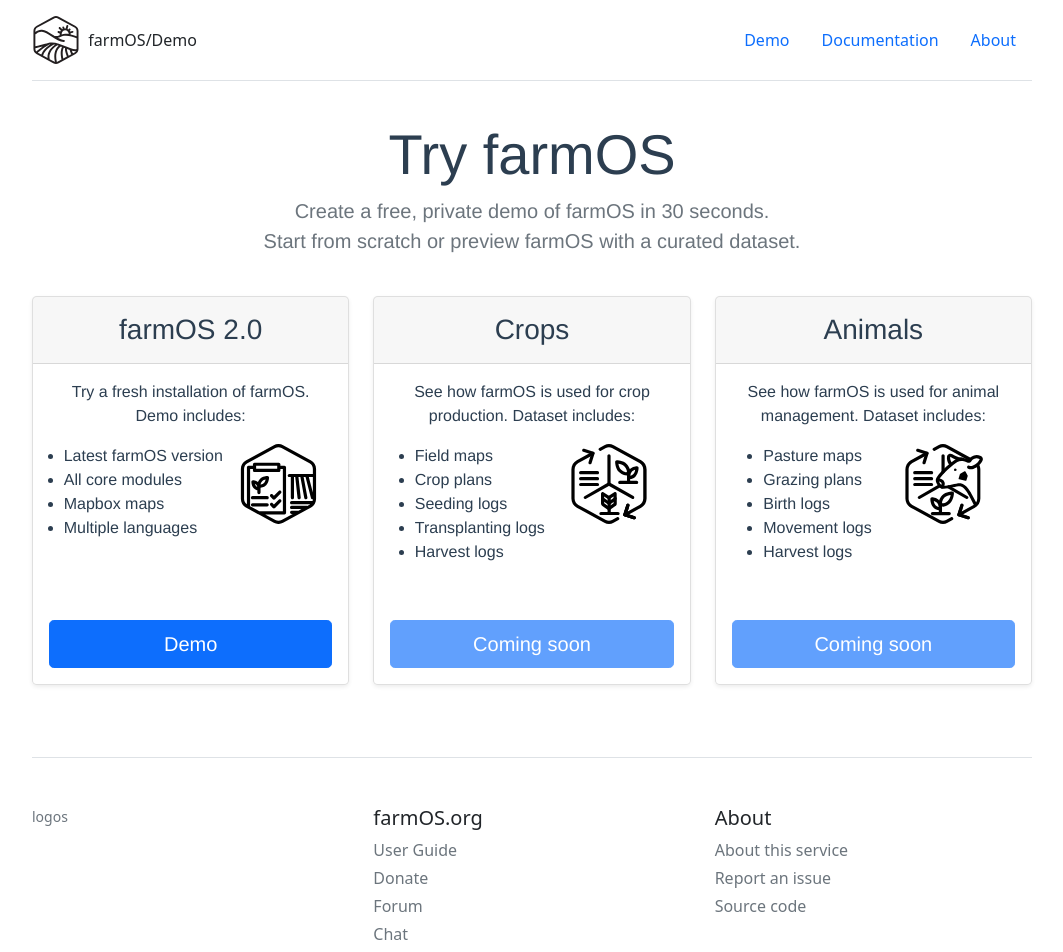
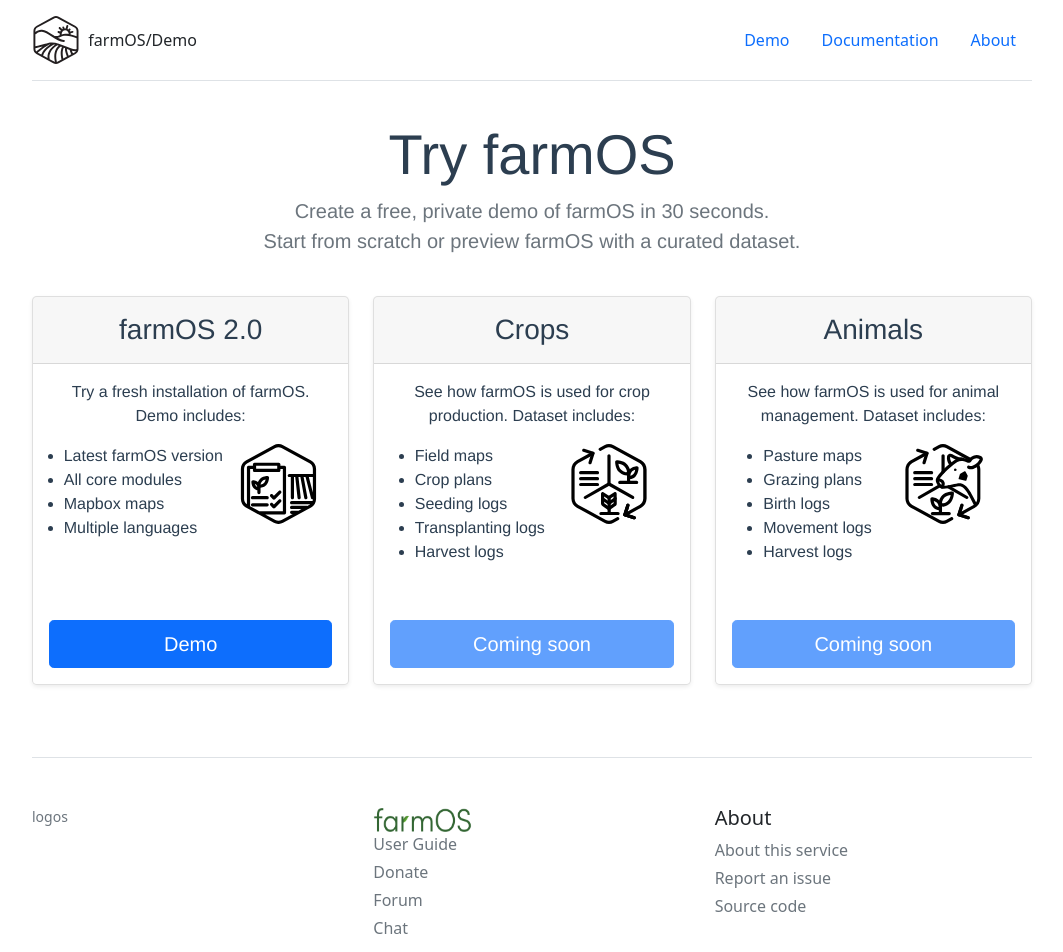
Before and after one commit to paul121/farm-tugboat-demo, a Vue app: page / in a window 1280 px wide. Shown: the top 952 px of the page, without its empty margins (108-1171 px from the left). Built offline with nearby package versions, Linux system fonts and the light colour scheme.

Commit message:
Add back farmOS logo with link to farmOS.org.

```diff
--- a/src/App.vue
+++ b/src/App.vue
@@ -23,7 +23,7 @@
         <small class="d-block mb-3 text-muted">logos</small>
       </div>
       <div class="col-6 col-md">
-        <h5><a href="https://farmos.org">farmOS.org</a></h5>
+        <a href="https://farmos.org"><img class="farmos-logo" alt="farmos-logo" :src="require('@/assets/farmOS-logo.png')"></a>
         <ul class="list-unstyled text-small">
           <li class="mb-1"><a href="https://farmos.org/guide/">User Guide</a></li>
           <li class="mb-1"><a href="https://farmos.org/donate/">Donate</a></li>
@@ -66,6 +66,10 @@
   height: 3em;
 }
 
+img.farmos-logo {
+  height: 1.5em;
+}
+
 footer h5 a{
   color: var(--bs-body-color);
 }
```
